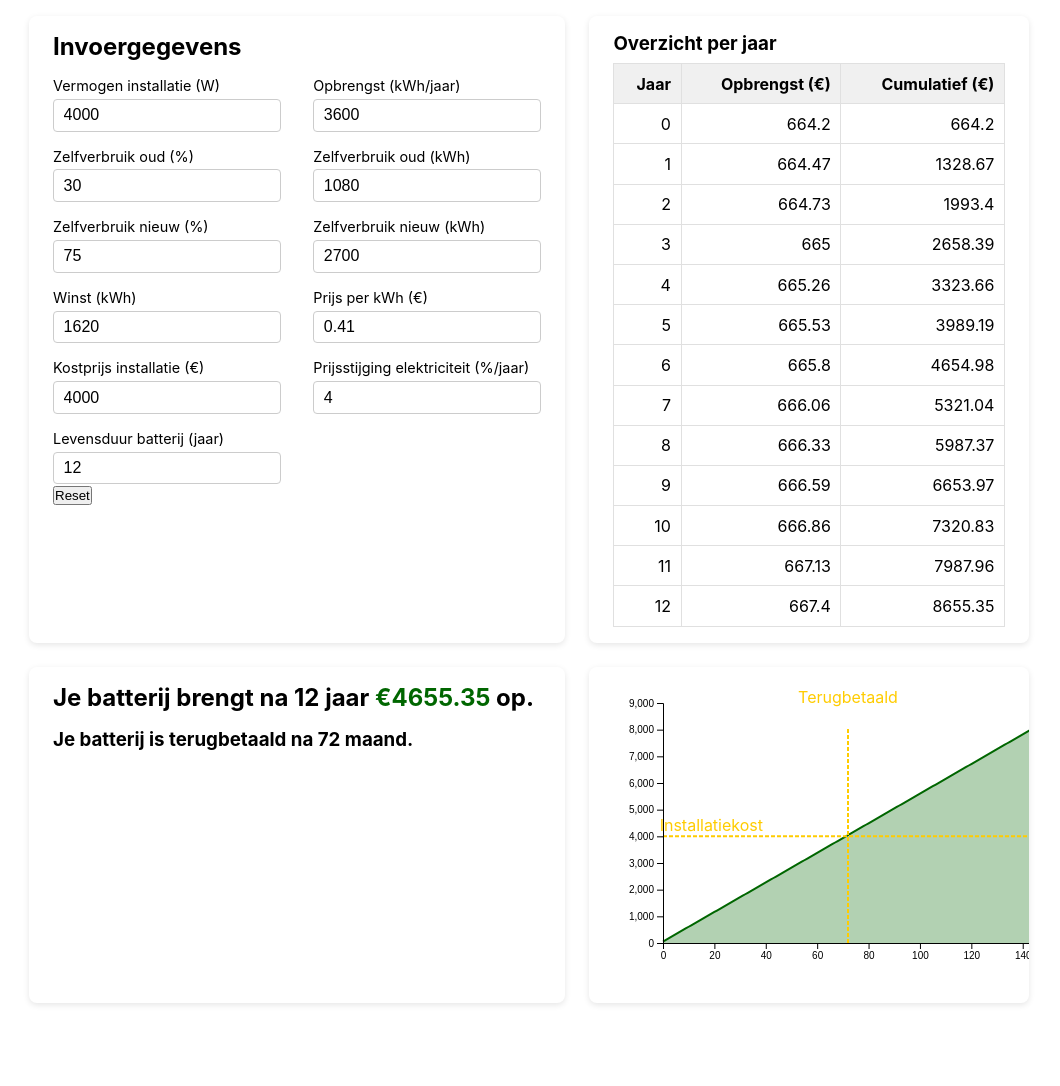
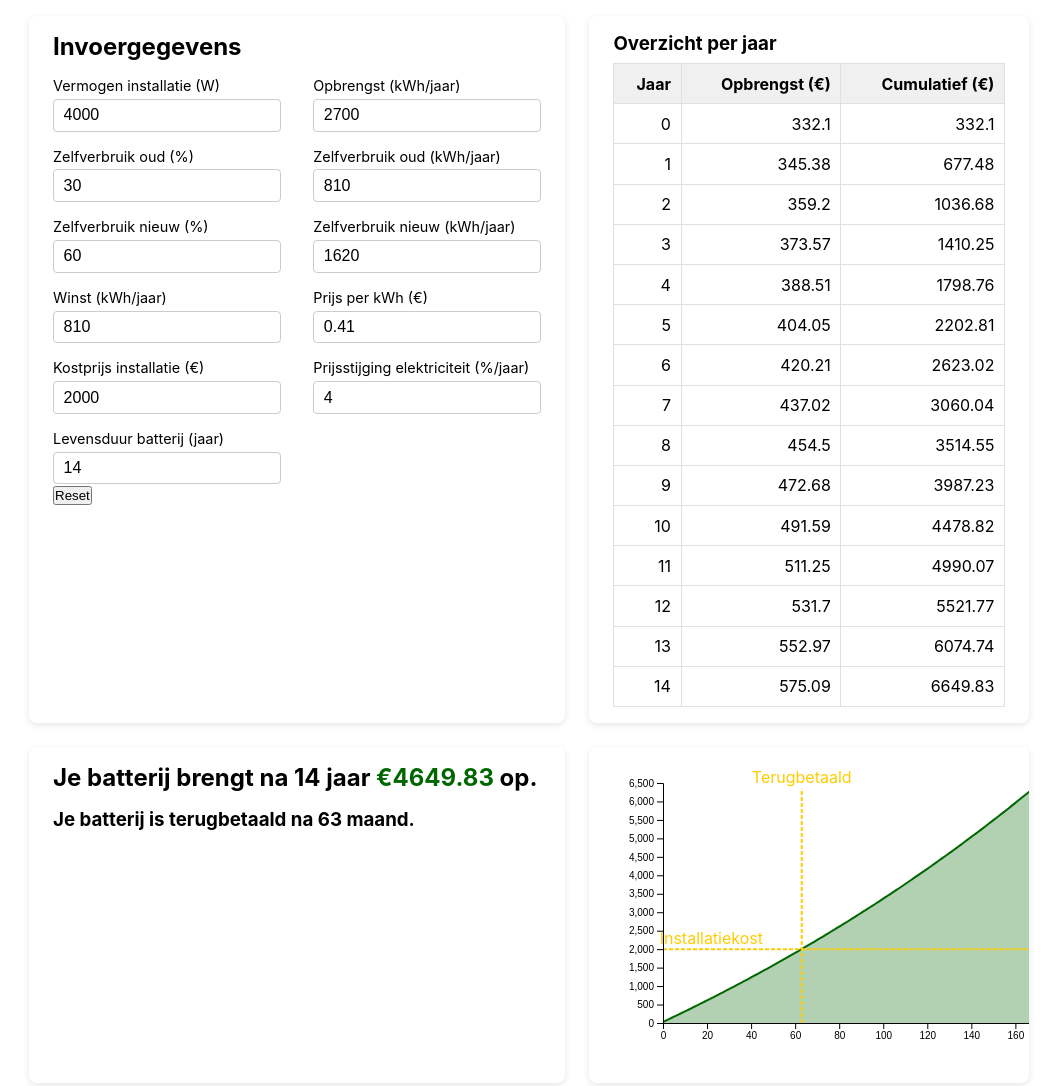
Before and after one commit to 0x01d/bat-calc, a website built with webpack: page src/index.html in a window 1280 px wide. Shown: the whole page, without its empty margins (111-1171 px from the left). Before the commit the page ends 1019 px from the top, so only its background shows below. Built offline with nearby package versions, Linux system fonts and the light colour scheme.

Commit message:
fix price increase /y

```diff
--- a/src/index.html
+++ b/src/index.html
@@ -24,7 +24,7 @@
           <input id="self_old_pct" type="number" step="any">
         </label>
         <label>
-          Zelfverbruik oud (kWh)
+          Zelfverbruik oud (kWh/jaar)
           <input id="self_old" type="number" step="any">
         </label>
         <label>
@@ -32,11 +32,11 @@
           <input id="self_new_pct" type="number" step="any">
         </label>
         <label>
-          Zelfverbruik nieuw (kWh)
+          Zelfverbruik nieuw (kWh/jaar)
           <input id="self_new" type="number" step="any">
         </label>
         <label>
-          Winst (kWh)
+          Winst (kWh/jaar)
           <input id="profit" type="number" step="any" readonly>
         </label>
         <label>
--- a/src/script.js
+++ b/src/script.js
@@ -8,13 +8,13 @@ import * as d3 from 'd3';
 // default configuration
 const DEFAULTS = {
     power:         4000,  // W
-    yield:         3600,  // kWh/year (90% of power)
+    yield:         2700,  // kWh/year (90% of power)
     self_old_pct:    30,  // % old self-consumption
-    self_new_pct:    75,  // % new self-consumption
+    self_new_pct:    60,  // % new self-consumption
     price_kwh:     0.41,  // € per kWh
-    install_cost: 4000,   // € installation cost
+    install_cost: 2000,   // € installation cost
     price_inc:       4,   // % price increase per year
-    lifespan:       12    // years
+    lifespan:       14    // years
 };
 
 // maximum allowed power (W)
@@ -110,11 +110,10 @@ function update(changedId='') {
     let month = 1;
     let monthCount = 0;
     for (let y = 1; y <= life; y++) {
-        const prevPriceKwh = dataYearly[y-1].priceKwh;
         const prevCumul = dataYearly[y-1].cumul;
 
-        const newPriceKwh = prevPriceKwh * inc / 100 + prevPriceKwh;
-
+        const newPriceKwh = price * Math.pow(1 + inc, y);
+        console.log(newPriceKwh)
         const base = newPriceKwh * profitKwh;
         dataYearly.push({
             year: y,
@@ -134,7 +133,6 @@ function update(changedId='') {
                 monthly: base / 12,
                 cumul: cumul
             })
-            console.log(dataMonthly)
             if (cumul >= installC && keepCounting == true){
                 monthCount = month
                 keepCounting = false
@@ -280,6 +278,11 @@ Object.keys(inputs).forEach(id => {
     inputs[id].addEventListener('input', () => update(id));
 });
 
+document.getElementById('reset-btn').addEventListener('click', () => {
+    initDefaults();
+    update();
+});
+
 // initial render
 initDefaults();
 update();
```
